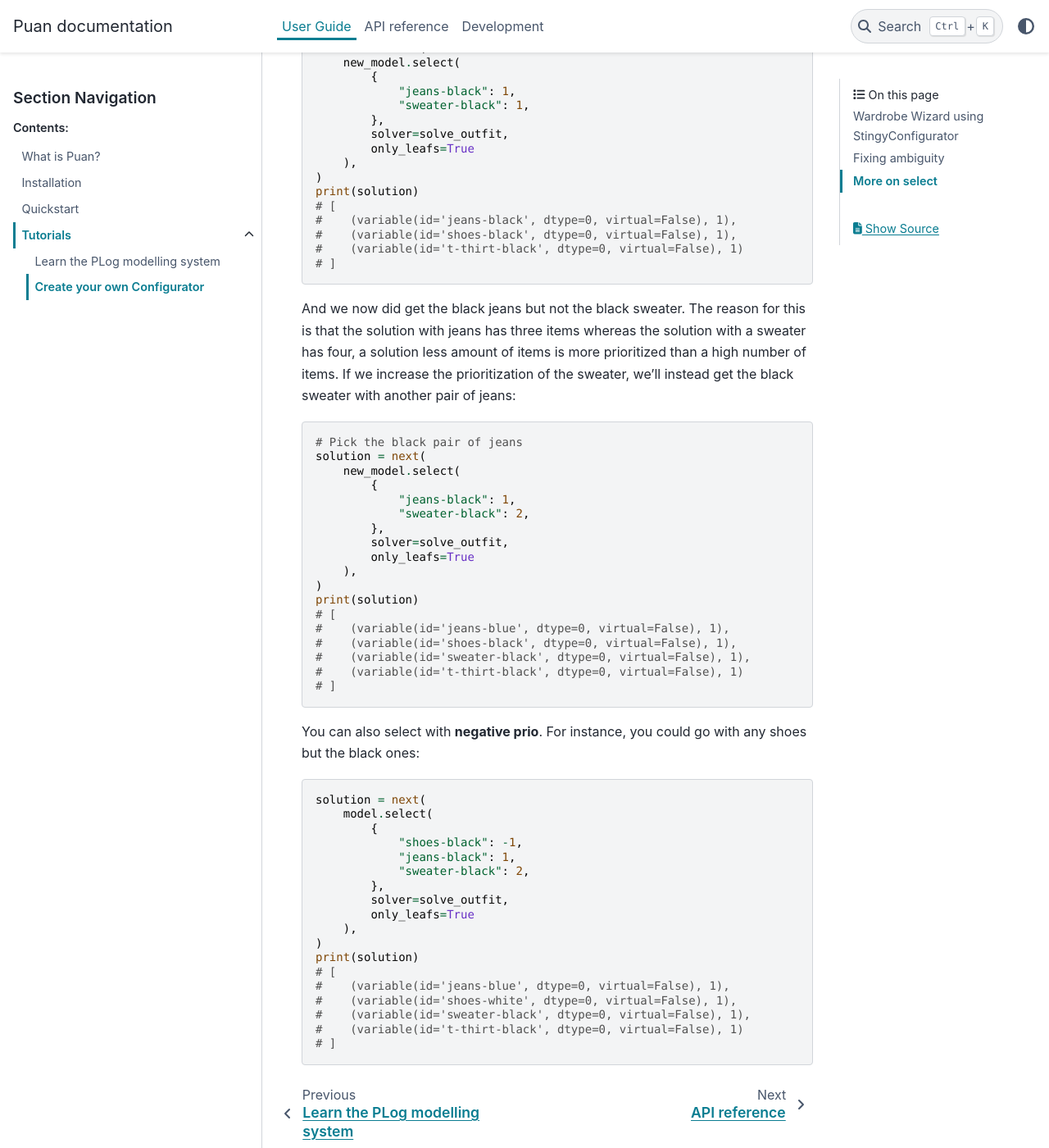
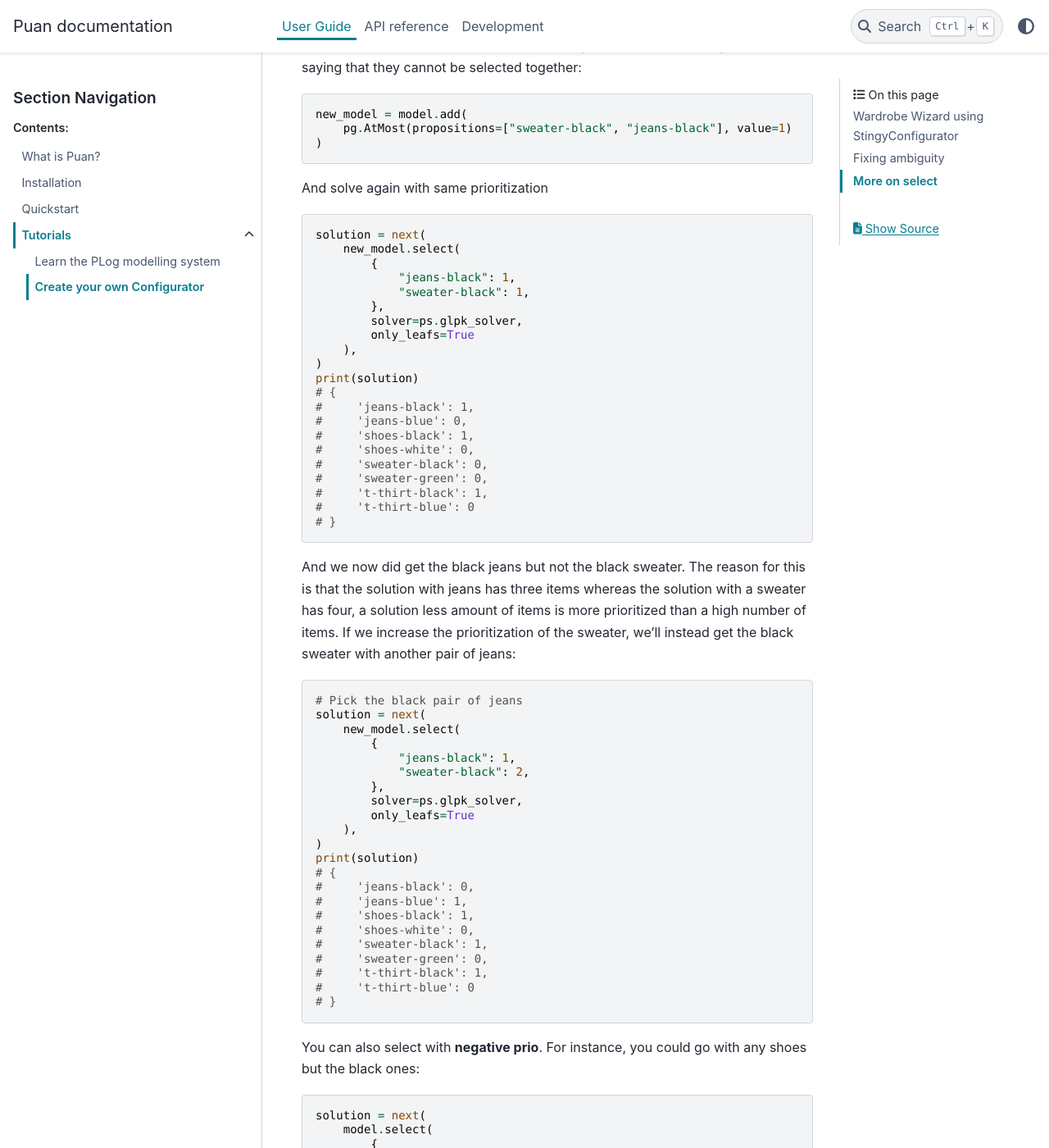
Before and after one commit to ourstudio-se/puan-python, a Sphinx documentation site: the page built from docs/source/guide/tutorials/configurator.rst, in a window 1280 px wide and 1400 px high, scrolled down 4319 px. Shown: the whole window at 82% size. Built offline with Sphinx 7.4.7 and the PyData theme 0.15.4, drawn with Linux system fonts in a browser that asks for light colours; some of the changed text lies outside the part shown.

Commit message:
Fixed and added puan-solvers to docs

```diff
--- a/docs/source/guide/tutorials/configurator.rst
+++ b/docs/source/guide/tutorials/configurator.rst
@@ -19,6 +19,7 @@ We define the logic model using the :ref:`PLog modelling system<PLOG>`:
     import puan
     import puan.logic.plog as pg
     import puan.modules.configurator as cc
+    import puan_solvers as ps # pip install puan-solvers
 
     model = cc.StingyConfigurator(
         pg.Xor(
@@ -64,16 +65,22 @@ The polyhedron defines the logical model as linear inequalities, such that :math
     solution = next(
         model.select(
             {"jeans-black": 1},
+            solver=ps.glpk_solver,
             only_leafs=True # <- only leafs excludes any artificial variable value, which may not be interesting for you as a user
         )
     )
 
     print(solution)
-    # [
-    #    (variable(id='jeans-black', dtype=0, virtual=False), 1),
-    #    (variable(id='shoes-black', dtype=0, virtual=False), 1),
-    #    (variable(id='t-thirt-black', dtype=0, virtual=False), 1)
-    # ]
+    # {
+    #     'jeans-black': 1,
+    #     'jeans-blue': 0,
+    #     'shoes-black': 1,
+    #     'shoes-white': 0,
+    #     'sweater-black': 0,
+    #     'sweater-green': 0,
+    #     't-thirt-black': 1,
+    #     't-thirt-blue': 0
+    # }
 
 
 We get our black jeans along with black shoes, black t-shirt and no sweater. Seams resonable. But... it could be the case that you didn't get the same solution. Sure, you did get
@@ -129,16 +133,21 @@ Running the new model, we are guaranteed to get our cool black outfit when none
     solution = next(
         model.select(
             {"jeans-black": 1},
-            solver=solve_outfit,
+            solver=ps.glpk_solver,
             only_leafs=True
         ),
     )
     print(solution)
-    # [
-    #    (variable(id='jeans-black', dtype=0, virtual=False), 1),
-    #    (variable(id='shoes-black', dtype=0, virtual=False), 1),
-    #    (variable(id='t-thirt-black', dtype=0, virtual=False), 1)
-    # ]
+    # {
+    #     'jeans-black': 1,
+    #     'jeans-blue': 0,
+    #     'shoes-black': 1,
+    #     'shoes-white': 0,
+    #     'sweater-black': 0,
+    #     'sweater-green': 0,
+    #     't-thirt-black': 1,
+    #     't-thirt-blue': 0
+    # }
 
 More on select
 --------------
@@ -153,17 +162,21 @@ the black sweater
                 "jeans-black": 1,
                 "sweater-black": 1,
             },
-            solver=solve_outfit,
+            solver=ps.glpk_solver,
             only_leafs=True
         ),
     )
     print(solution)
-    # [
-    #    (variable(id='jeans-black', dtype=0, virtual=False), 1),
-    #    (variable(id='shoes-black', dtype=0, virtual=False), 1),
-    #    (variable(id='sweater-black', dtype=0, virtual=False), 1),
-    #    (variable(id='t-thirt-black', dtype=0, virtual=False), 1)
-    # ]
+    # {
+    #     'jeans-black': 1,
+    #     'jeans-blue': 0,
+    #     'shoes-black': 1,
+    #     'shoes-white': 0,
+    #     'sweater-black': 1,
+    #     'sweater-green': 0,
+    #     't-thirt-black': 1,
+    #     't-thirt-blue': 0
+    # }
 
 But here both are set to have the same priority. Let's add another logic relationship saying that they cannot be selected together:
 
@@ -174,7 +187,7 @@ But here both are set to have the same priority. Let's add another logic relatio
     )
 
 
-And solve again solve with same prioritization
+And solve again with same prioritization
 
 .. code:: python
 
@@ -184,16 +197,21 @@ And solve again solve with same prioritization
                 "jeans-black": 1,
                 "sweater-black": 1,
             },
-            solver=solve_outfit,
+            solver=ps.glpk_solver,
             only_leafs=True
         ),
     )
     print(solution)
-    # [
-    #    (variable(id='jeans-black', dtype=0, virtual=False), 1),
-    #    (variable(id='shoes-black', dtype=0, virtual=False), 1),
-    #    (variable(id='t-thirt-black', dtype=0, virtual=False), 1)
-    # ]
+    # {
+    #     'jeans-black': 1,
+    #     'jeans-blue': 0,
+    #     'shoes-black': 1,
+    #     'shoes-white': 0,
+    #     'sweater-black': 0,
+    #     'sweater-green': 0,
+    #     't-thirt-black': 1,
+    #     't-thirt-blue': 0
+    # }
 
 And we now did get the black jeans but not the black sweater. The reason for this is that the solution with jeans has three items whereas the solution with a sweater has four, a solution less amount of items
 is more prioritized than a high number of items. If we increase the prioritization of the sweater, we'll instead get the black sweater with another pair of jeans:
@@ -207,17 +225,21 @@ is more prioritized than a high number of items. If we increase the prioritizati
                 "jeans-black": 1,
                 "sweater-black": 2,
             },
-            solver=solve_outfit,
+            solver=ps.glpk_solver,
             only_leafs=True
         ),
     )
     print(solution)
-    # [
-    #    (variable(id='jeans-blue', dtype=0, virtual=False), 1),
-    #    (variable(id='shoes-black', dtype=0, virtual=False), 1),
-    #    (variable(id='sweater-black', dtype=0, virtual=False), 1),
-    #    (variable(id='t-thirt-black', dtype=0, virtual=False), 1)
-    # ]
+    # {
+    #     'jeans-black': 0,
+    #     'jeans-blue': 1,
+    #     'shoes-black': 1,
+    #     'shoes-white': 0,
+    #     'sweater-black': 1,
+    #     'sweater-green': 0,
+    #     't-thirt-black': 1,
+    #     't-thirt-blue': 0
+    # }
 
 You can also select with **negative prio**. For instance, you could go with any shoes but the black ones:
 
@@ -230,14 +252,18 @@ You can also select with **negative prio**. For instance, you could go with any
                 "jeans-black": 1,
                 "sweater-black": 2,
             },
-            solver=solve_outfit,
+            solver=ps.glpk_solver,
             only_leafs=True
         ),
     )
     print(solution)
-    # [
-    #    (variable(id='jeans-blue', dtype=0, virtual=False), 1),
-    #    (variable(id='shoes-white', dtype=0, virtual=False), 1),
-    #    (variable(id='sweater-black', dtype=0, virtual=False), 1),
-    #    (variable(id='t-thirt-black', dtype=0, virtual=False), 1)
-    # ]
+    # {
+    #     'jeans-black': 0,
+    #     'jeans-blue': 1,
+    #     'shoes-black': 0,
+    #     'shoes-white': 1,
+    #     'sweater-black': 1,
+    #     'sweater-green': 0,
+    #     't-thirt-black': 1,
+    #     't-thirt-blue': 0
+    # }
--- a/docs/source/guide/tutorials/plog-model.rst
+++ b/docs/source/guide/tutorials/plog-model.rst
@@ -123,7 +123,8 @@ We head to the store and check our model with the current shopping cart after we
 
     # ... and evaluate if it satisfies the model
     print(fridge_model.evaluate(cart))
-    # >>> False
+    # >>> Bounds(lower=0, upper=0)
+    # Meaning that this cart evaluates fridge_model to a constant 0 (or false)
 
 As expected, the current cart is not valid (we don't have *chips* nor *cucumbers*). Let's pick them from the store and
 check again if we're ok
@@ -141,6 +142,7 @@ check again if we're ok
 
     # ... and evaluate if it satisfies the model
     print(fridge_model.evaluate(new_cart))
-    # >>> True
+    # >>> Bounds(lower=1, upper=1)
+    # Meaning that this cart evaluates fridge_model to a constant 1 (or true)
 
 The model is satisfied and we are ready to checkout and go home.
```
Also changed, not shown: other parts of docs/source/guide/tutorials/configurator.rst (+0 -3 lines).
